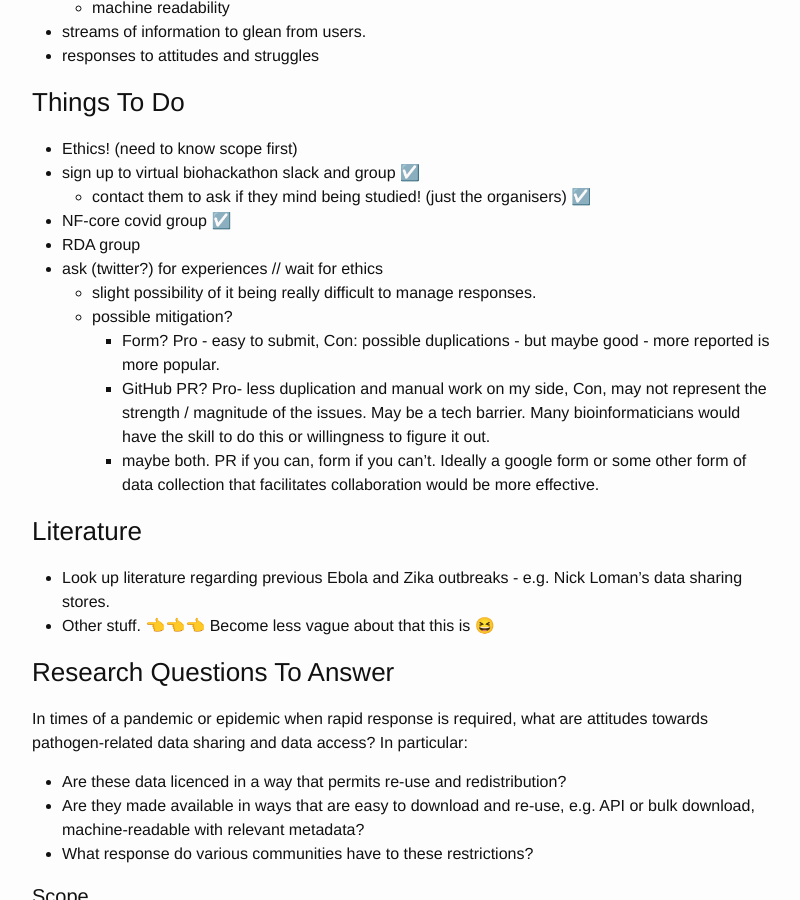
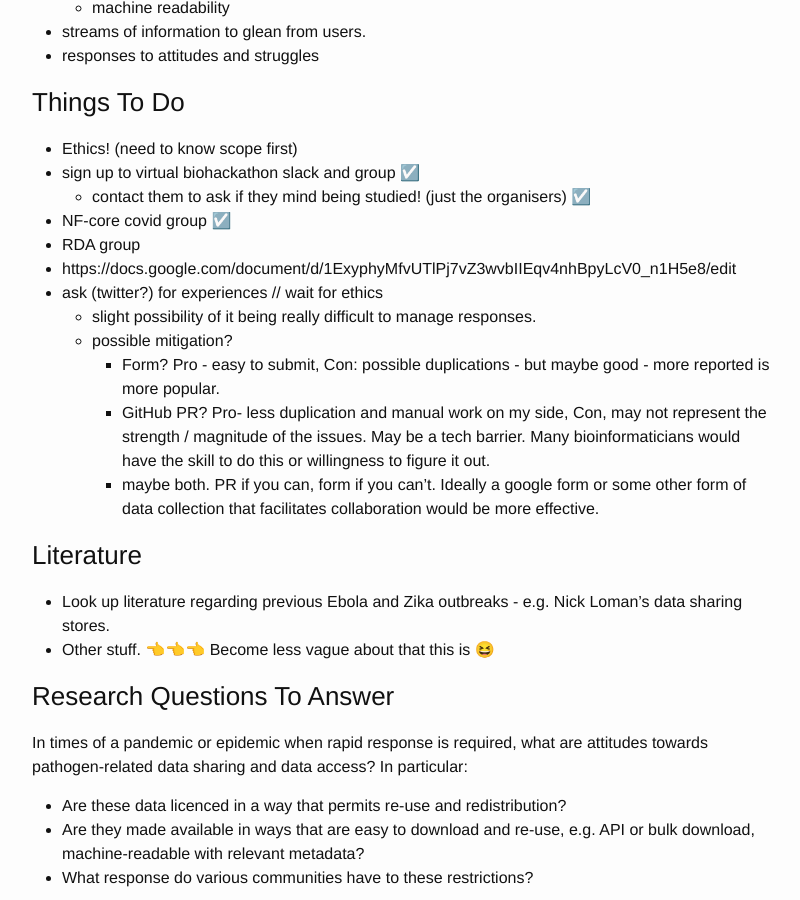
Before and after one commit to yochannah/omgscience, a Jekyll site: the page built from _posts/2020-03-29-covid19-planning.md, in a window 1280 px wide and 900 px high, scrolled down 330 px. Shown: the whole window, without its empty margins (238-1038 px from the left). Built offline with Jekyll 4.4.1, drawn with Linux system fonts in a browser that asks for light colours; some of the changed lines change nothing that is shown.

```diff
--- a/_posts/2020-03-29-covid19-planning.md
+++ b/_posts/2020-03-29-covid19-planning.md
@@ -21,6 +21,7 @@
   - contact them to ask if they mind being studied! (just the organisers) ☑️
 - NF-core covid group ☑️
 - RDA group
+- https://docs.google.com/document/d/1ExyphyMfvUTlPj7vZ3wvbIIEqv4nhBpyLcV0_n1H5e8/edit
 - ask (twitter?) for experiences // wait for ethics
   - slight possibility of it being really difficult to manage responses.
   - possible mitigation?
```
